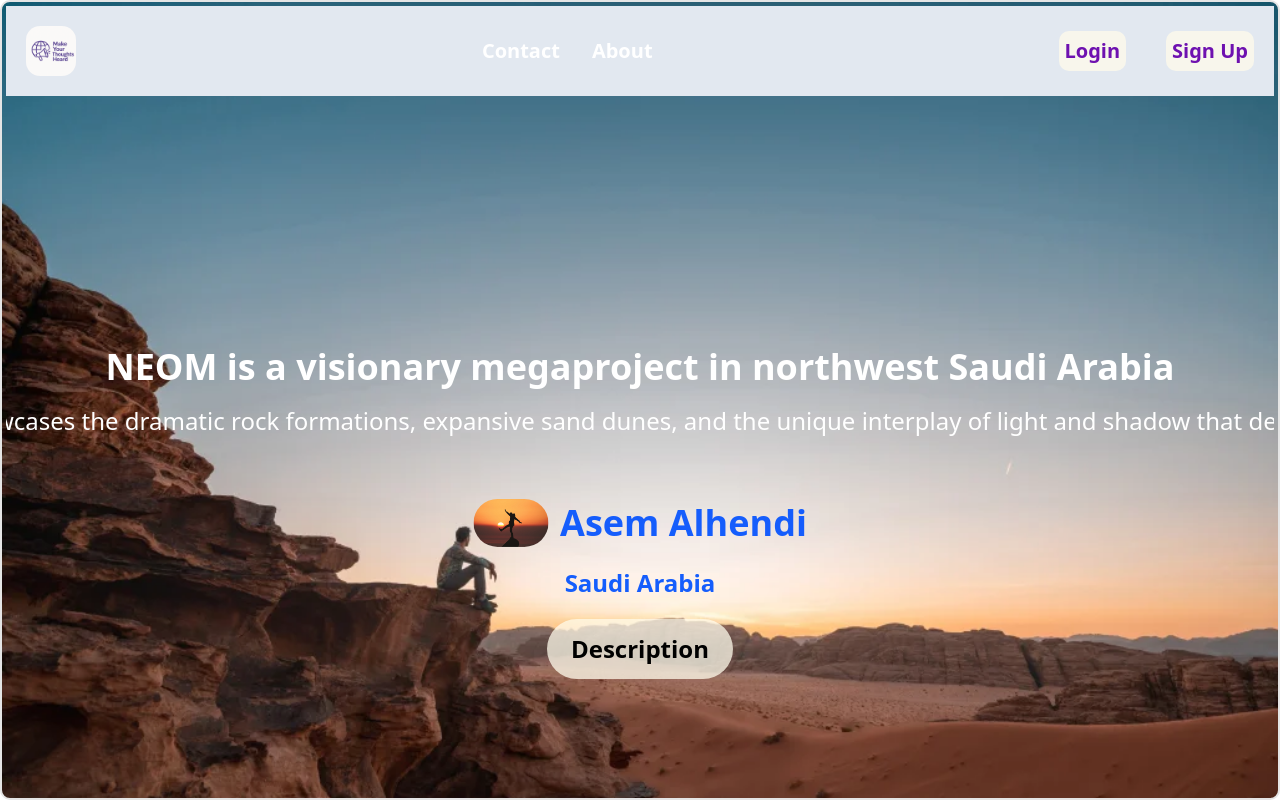
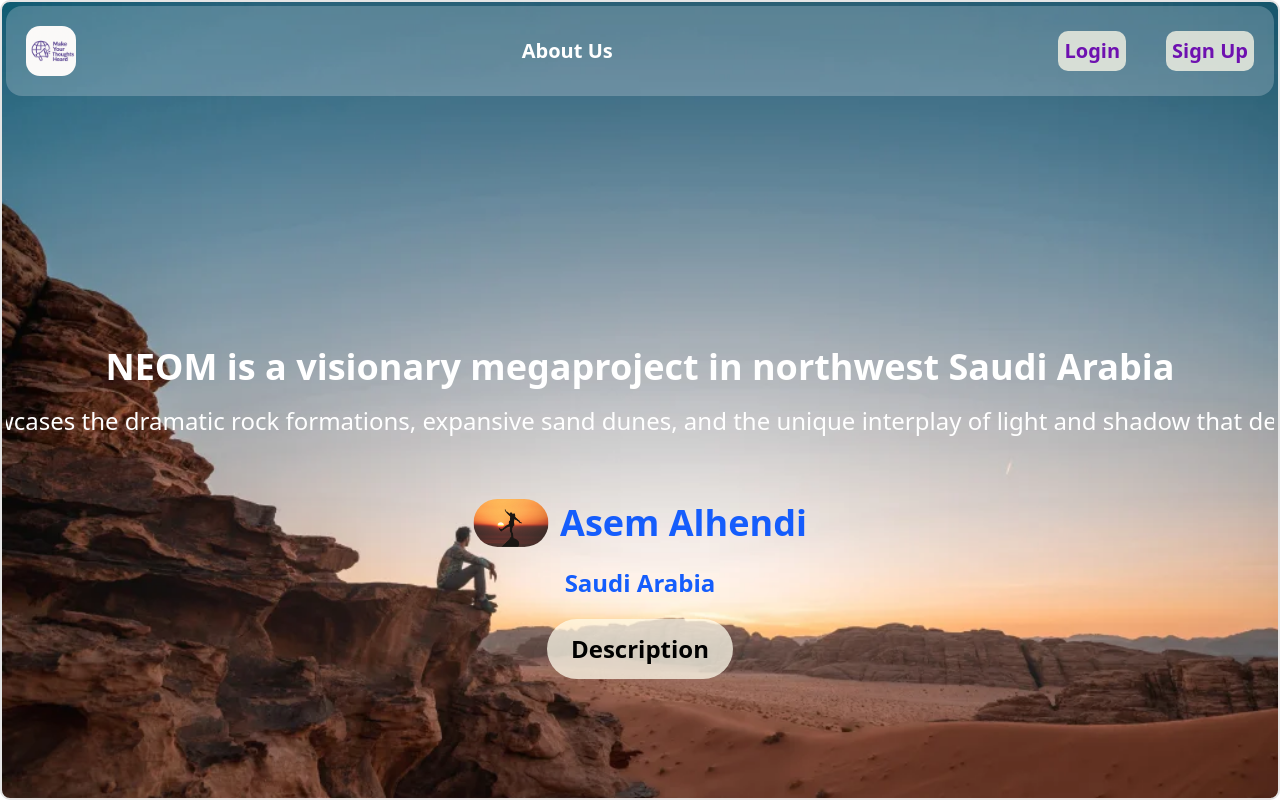
Before and after one commit to sukhdeep143/python_blogger, a Next.js app: page / in a window 1280 px wide. Shown: the top 801 px of the page. Built offline with nearby package versions, Linux system fonts and the light colour scheme.

Commit message:
ui/ux update

```diff
--- a/src/components/ui/Header.tsx
+++ b/src/components/ui/Header.tsx
@@ -3,7 +3,7 @@
 
 export default function Header() {
   return (
-    <main className="flex justify-between pr-5 pl-5 bg-slate-200 p-5 items-center">
+    <main className="flex justify-between pr-5 pl-5 bg-slate-200/25  p-5 rounded-2xl  items-center">
       <div>
         <h1 className="pr-8 sm:text-xl font-bold cursor-pointer hover:text-purple-500 hover:scale-110 transition-transform duration-300 ease-in-out ">
           <Image
@@ -17,15 +17,11 @@
       </div>
 
       <ul className="sm:flex hidden">
-        <Link href={"/Contact"}>
-          <li className="pr-8 sm:text-xl text-white font-bold cursor-pointer hover:text-purple-800 hover:scale-110 transition-transform duration-300 ease-in-out ">
-            Contact
-          </li>
-        </Link>
+
 
         <Link href={"/About"}>
           <li className="pr-8 sm:text-xl text-white  font-bold cursor-pointer hover:text-purple-800 hover:scale-110 transition-transform duration-300 ease-in-out ">
-            About
+            About Us
           </li>
         </Link>
       </ul>
```
